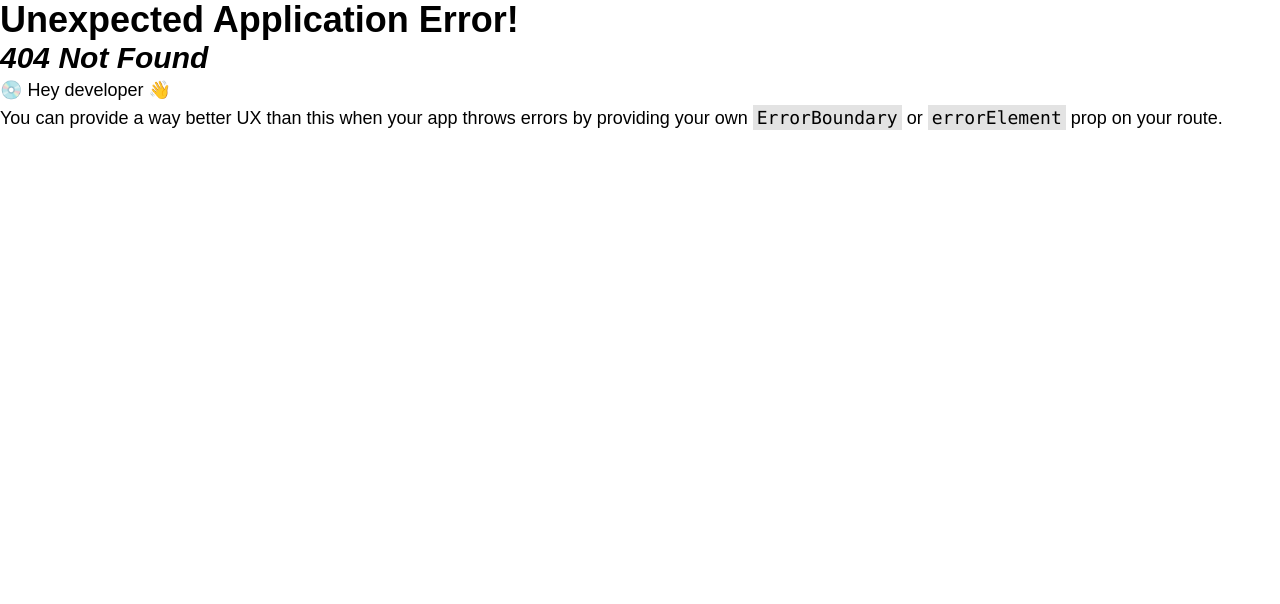
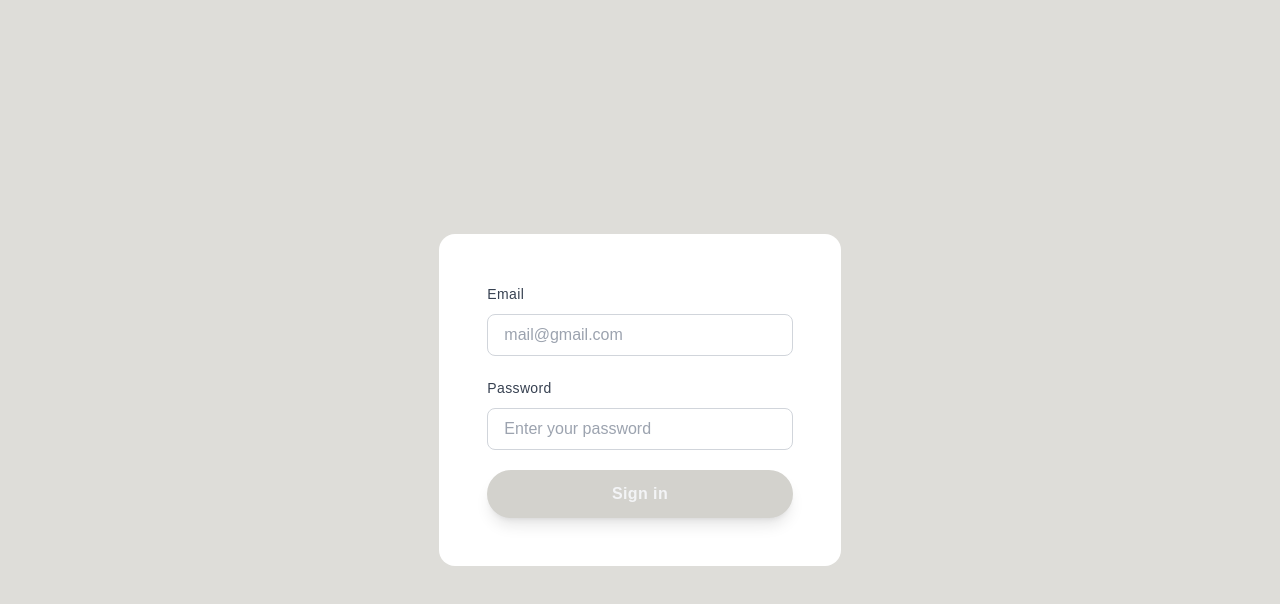
Before and after one commit to palveeen22/canva-contributor, a React (Vite) app in the folder client/: page /login in a window 1280 px wide. Before the commit this address had no page. Shown: the top 604 px of the page. Built offline with nearby package versions, Linux system fonts and the light colour scheme.

Commit message:
feat(client): added login page

```diff
--- /dev/null
+++ b/client/src/components/Login.jsx
@@ -0,0 +1,87 @@
+import { useState, useEffect } from "react";
+import { useNavigate } from "react-router-dom";
+import axios from "axios";
+import img from "../assets/tek.png";
+
+const Login = () => {
+  const url = "http://localhost:3001";
+  const [email, setEmail] = useState("");
+  const [password, setPassword] = useState("");
+  const navigate = useNavigate();
+
+  const handleLogin = async (e) => {
+    e.preventDefault();
+    try {
+      const input = { email, password };
+      const { data } = await axios.post(`${url}/login`, input);
+      localStorage.setItem("access_token", data.access_token);
+      navigate("/");
+    } catch (error) {
+      console.log(error);
+    }
+  };
+
+  function emailOnChange(e) {
+    setEmail(e.target.value);
+  }
+
+  function passwordOnChange(e) {
+    setPassword(e.target.value);
+  }
+
+  return (
+    <div
+      className="flex justify-center  items-center min-h-screen bg-no-repeat bg-cover bg-center relative"
+      //   style={{
+      //     backgroundImage:
+      //       "url(https://808.media/wp-content/uploads/2021/10/samocat.jpg)",
+      //   }}
+    >
+      <div className="absolute bg-gradient-to-b bg-[#d3d2cd] opacity-75 inset-0 z-0"></div>
+
+      {/* <img src={img} /> */}
+
+      <form
+        className="flex justify-center self-center z-10"
+        onSubmit={handleLogin}
+      >
+        <div className="p-12 bg-white mx-auto rounded-2xl w-100">
+          <div className="space-y-5">
+            <div className="space-y-2">
+              <label className="text-sm font-medium text-gray-700 tracking-wide">
+                Email
+              </label>
+              <input
+                className="w-full text-base px-4 py-2 border border-gray-300 rounded-lg focus:outline-none focus:border-[#d3d2cd]"
+                type="text"
+                placeholder="mail@gmail.com"
+                onChange={emailOnChange}
+              />
+            </div>
+            <div className="space-y-2">
+              <label className="mb-5 text-sm font-medium text-gray-700 tracking-wide">
+                Password
+              </label>
+              <input
+                className="w-full content-center text-base px-4 py-2 border border-gray-300 rounded-lg focus:outline-none focus:border-[#d3d2cd]"
+                type="password"
+                placeholder="Enter your password"
+                onChange={passwordOnChange}
+              />
+            </div>
+            <div>
+              <button
+                type="submit"
+                className="w-full flex justify-center bg-[#d3d2cd] hover:bg-[#e6e7e1] text-gray-100 p-3 rounded-full tracking-wide font-semibold shadow-lg cursor-pointer transition ease-in duration-500"
+              >
+                Sign in
+              </button>
+            </div>
+          </div>
+        </div>
+      </form>
+    </div>
+  );
+};
+
+export default Login;
--- a/client/src/components/Navbar.jsx
+++ b/client/src/components/Navbar.jsx
@@ -18,17 +18,6 @@ const Navbar = () => {
                 src="https://images.unsplash.com/photo-1702906221306-0cc041ad16d9?q=80&w=3387&auto=format&fit=crop&ixlib=rb-4.0.3&ixid=M3wxMjA3fDB8MHxwaG90by1wYWdlfHx8fGVufDB8fHx8fA%3D%3D"
                 alt=""
               />
-              <img
-                className="w-10 h-10 border-2 border-white rounded-full dark:border-gray-800 object-cover"
-                src="https://images.unsplash.com/photo-1702906221306-0cc041ad16d9?q=80&w=3387&auto=format&fit=crop&ixlib=rb-4.0.3&ixid=M3wxMjA3fDB8MHxwaG90by1wYWdlfHx8fGVufDB8fHx8fA%3D%3D"
-                alt=""
-              />
-              <a
-                className="flex items-center justify-center w-10 h-10 text-xs font-medium text-white bg-gray-700 border-2 border-white rounded-full hover:bg-gray-600 dark:border-gray-800"
-                href="#"
-              >
-                +
-              </a>
             </div>
           </>
         </div>
--- a/client/src/components/userInputs.jsx
+++ b/client/src/components/userInputs.jsx
@@ -10,6 +10,7 @@ const Toolbox = () => {
   const initalStroke = useSelector((state) => state.stroke);
   const current = useSelector((state) => state.canvaVal);
   const dispatch = useDispatch();
+
   const changeHeight = (val) => {
     dispatch(actions.setHeight(val));
   };
@@ -214,7 +215,10 @@ const Toolbox = () => {
       </div>
 
       {/* Download */}
-      <button className="bg-white w-[60%] mx-auto p-3 rounded-lg hover:bg-black">
+      <button
+        className="bg-white w-[60%] mx-auto p-3 rounded-lg hover:bg-black"
+        onClick={() => download(current)}
+      >
         <div className="flex justify-center gap-4">
           <h3 className="text-sm text-[#595959] font-normal">
             Download Result
--- a/client/src/main.jsx
+++ b/client/src/main.jsx
@@ -7,9 +7,7 @@ import Store from "./store/store";
 
 const root = ReactDOM.createRoot(document.getElementById("root"));
 root.render(
-  <React.StrictMode>
-    <Provider store={Store}>
-      <App />
-    </Provider>
-  </React.StrictMode>
+  <Provider store={Store}>
+    <App />
+  </Provider>
 );
--- a/client/src/pages/Paint.jsx
+++ b/client/src/pages/Home/Paint.jsx
@@ -1,14 +1,10 @@
 import React from "react";
-import { Icon } from "@iconify/react";
-import Canvas from "../components/canva";
-import Navbar from "../components/Navbar";
-import Toolbox from "../components/userinputs";
-// import {} from "../components/userInputs";
+import Canvas from "../../components/canva";
+import Toolbox from "../../components/userinputs";
 
 const Paint = () => {
   return (
     <>
-      <Navbar />
       <section className="w-full flex justify-between gap-4 bg-[#d3d2cd] paddingX paddingYShorter3 pb-10">
         <div className="w-[30%] gap-4 rounded-xl bg-[#e6e7e1] paddingXShorter paddingYShorter flex flex-col items-center">
           <Toolbox />
--- a/client/src/pages/MainPage.jsx
+++ b/client/src/pages/MainPage.jsx
@@ -1,6 +1,4 @@
 import React from "react";
-import Toolbox from "../components/userinputs";
-import Canvas from "../components/canva";
 import Navbar from "../components/Navbar";
 import { Outlet } from "react-router-dom";
 
--- a/client/src/router.jsx
+++ b/client/src/router.jsx
@@ -1,35 +1,35 @@
 import { createBrowserRouter, redirect } from "react-router-dom";
 import MainPage from "./pages/MainPage";
-import Paint from "./pages/Paint";
-
-const url = "https://phase2-aio.vercel.app";
+import Paint from "./pages/Home/Paint";
+import Login from "./components/Login";
 
 const router = createBrowserRouter([
-  //   {
-  //     path: "/login",
-  //     element: <Login url={url} />,
-  //     loader: () => {
-  //       if (localStorage.access_token) {
-  //         Swal.fire({
-  //           title: "Ngapain cuk?????",
-  //           icon: "question",
-  //         });
-  //         return redirect("/");
-  //       }
+  {
+    path: "/login",
+    element: <Login />,
+    // loader: () => {
+    //   if (localStorage.access_token) {
+    //     return redirect("/");
+    //   }
 
-  //       return null;
-  //     },
-  //   },
+    //   return null;
+    // },
+  },
   {
-    path: "/draw-together",
-    element: <Paint />,
+    element: <MainPage />,
+    // loader: () => {
+    //   if (localStorage.access_token) {
+    //     return redirect("/login");
+    //   }
 
-    // children: [
-    //   {
-    //     path: "/",
-    //     element: <Home url={url} />,
-    //   },
-    // ],
+    //   return null;
+    // },
+    children: [
+      {
+        path: "/",
+        element: <Paint />,
+      },
+    ],
   },
 ]);
 export default router;
```
Also changed, not shown: client/src/assets/tek.png (added).
